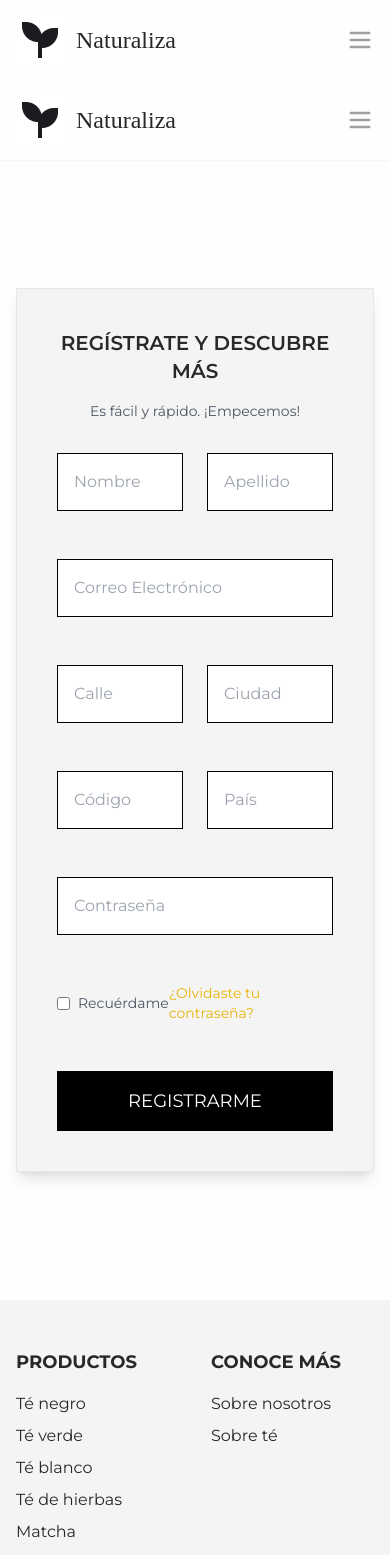
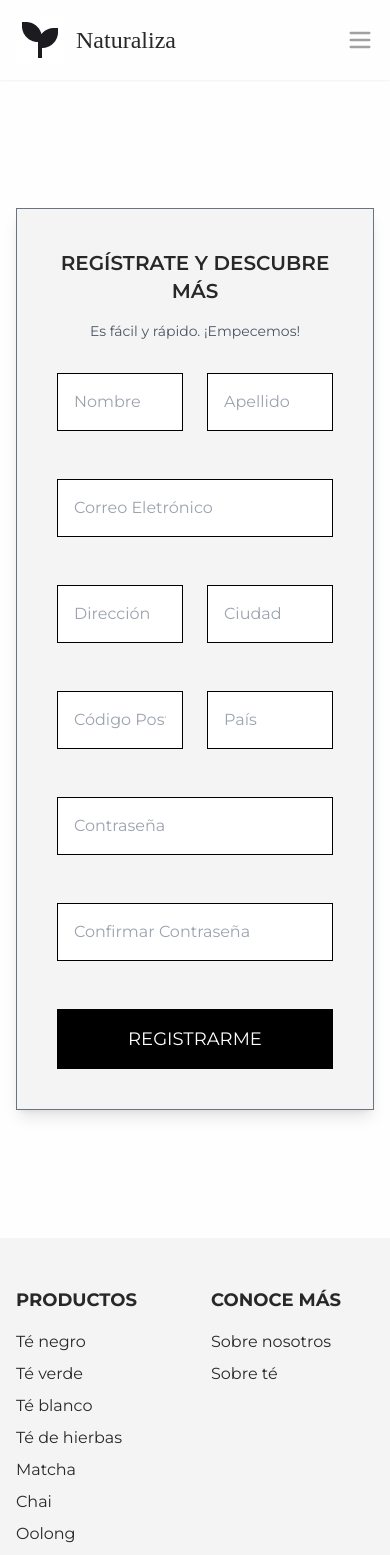
Before and after one commit to yeniffer8a/naturaliza, a React (Vite) app in the folder client/: page /register in a window 390 px wide. Shown: the top 1555 px of the page. Built offline with nearby package versions, Linux system fonts and the light colour scheme; a web font is replaced by a local one.

Commit message:
Add register page

```diff
--- a/client/package.json
+++ b/client/package.json
@@ -18,7 +18,8 @@
     "react-dom": "^19.0.0",
     "react-hot-toast": "^2.5.1",
     "react-redux": "^9.2.0",
-    "react-router-dom": "^7.1.5"
+    "react-router-dom": "^7.1.5",
+    "zod": "^3.24.2"
   },
   "devDependencies": {
     "@eslint/js": "^9.19.0",
--- a/client/src/App.tsx
+++ b/client/src/App.tsx
@@ -1,11 +1,13 @@
 import { BrowserRouter as Router, Route, Routes } from "react-router-dom";
 import { Home } from "./pages/HomePage.tsx";
 import { Toaster } from "react-hot-toast";
-import Register from "./pages/Register.tsx";
+import { Register } from "./pages/Register.tsx";
 import { Login } from "./pages/LoginPage.tsx";
 import { ProductsPage } from "./pages/ProductList.tsx";
+
 import { Header } from "./components/Header.tsx";
 import { Footer } from "./components/Footer.tsx";
+//import { ProductDetail } from "./pages/ProductDetails.tsx";
 
 function App() {
   return (
@@ -18,7 +20,7 @@ function App() {
         <Route path="/login" element={<Login />} />
         <Route path="/" element={<Home />} />
         <Route path="/products" element={<ProductsPage />} />
-        {/* <Route path="/products/:code" element={<ProductDetailPage />} /> */}
+        {/* <Route path="/products/:code" element={<ProductDetail />} /> */}
       </Routes>
       <Footer />
     </Router>
--- a/client/src/pages/ProductList.tsx
+++ b/client/src/pages/ProductList.tsx
@@ -19,7 +19,7 @@ export function ProductsPage() {
   const { data: products, isLoading } = useGetProductsQuery();
   const breadcrumbItems = [
     { label: "INICIO", href: "/" },
-    { label: "PRODUCTOS", href: "/productos" },
+    { label: "PRODUCTOS", href: "/products" },
   ];
 
   const handleFilterChange = (
@@ -252,7 +252,7 @@ export function ProductsPage() {
         {isLoading ? (
           <div>Cargando productos...</div>
         ) : (
-          <div className="grid gap-2 sm:grid-cols-2 lg:grid-cols-3">
+          <div className="grid gap-2 sm:grid-cols-2 lg:grid-cols-3 w-full">
             {sortedProducts.map((product) => (
               <ProductCard key={product.code} product={product} />
             ))}
--- a/client/src/pages/Register.tsx
+++ b/client/src/pages/Register.tsx
@@ -1,142 +1,225 @@
+import { toast, Toaster } from "react-hot-toast";
+import { Loader2 } from "lucide-react";
+import { z } from "zod";
 import { useState } from "react";
-import { Header } from "../components/Header";
-import { Footer } from "../components/Footer";
+import { RegisterFormData } from "../types/auth";
+import { useRegisterMutation } from "../services/api";
+const registerSchema = z
+  .object({
+    firstName: z
+      .string()
+      .min(1, "El nombre debe tener al menos 1 caracter")
+      .max(50, "El nombre no puede exceder 50 caracteres"),
+    lastName: z
+      .string()
+      .min(1, "El apellido debe tener al menos 1 caracter")
+      .max(50, "El apellido no puede exceder 50 caracteres"),
+    email: z.string().email("El correo debe tener un formato válido"),
+    address: z
+      .string()
+      .min(1, "La dirección debe tener al menos 1 caracter")
+      .max(50, "La dirección no puede exceder 50 caracteres"),
+    country: z.string().min(1).max(50),
+    city: z.string().min(1).max(50),
+    postCode: z.string().min(1).max(50),
+    password: z
+      .string()
+      .min(8, "La contraseña debe tener al menos 8 caracteres")
+      .regex(
+        /^(?=.*[A-Z])(?=.*[a-z])(?=.*\d)(?=.*[@$!%*?&])[A-Za-z\d@$!%*?&]{8,50}$/,
+        "La contraseña debe tener al menos una mayúscula, una minúscula, un número y un carácter especial"
+      ),
+    confirmPassword: z.string(),
+  })
+  .refine((data) => data.password === data.confirmPassword, {
+    message: "Las contraseñas no coinciden",
+    path: ["confirmPassword"],
+  });
 
-const Register = () => {
-  const [formData, setFormData] = useState({
+export function Register() {
+  const [formData, setFormData] = useState<RegisterFormData>({
     firstName: "",
     lastName: "",
     email: "",
-    street: "",
+    address: "",
     city: "",
-    zipCode: "",
+    postCode: "",
     country: "",
     password: "",
+    confirmPassword: "",
   });
+
+  const [register, { isLoading }] = useRegisterMutation();
 
   const handleChange = (e: React.ChangeEvent<HTMLInputElement>) => {
     setFormData({ ...formData, [e.target.name]: e.target.value });
   };
 
-  const handleSubmit = (e: React.FormEvent) => {
+  const handleSubmit = async (e: React.FormEvent) => {
     e.preventDefault();
-    console.log("Form Data Submitted:", formData);
+
+    try {
+      // Validate form data
+      registerSchema.parse(formData);
+
+      // Call the register mutation
+      const result = await register(formData).unwrap();
+
+      toast.success(result.message || "Usuario registrado exitosamente");
+      // Clear form
+      setFormData({
+        firstName: "",
+        lastName: "",
+        email: "",
+        address: "",
+        city: "",
+        postCode: "",
+        country: "",
+        password: "",
+        confirmPassword: "",
+      });
+    } catch (error) {
+      if (error instanceof z.ZodError) {
+        error.errors.forEach((err) => {
+          toast.error(err.message);
+        });
+        // } else if (
+        //   "data" in error &&
+        //   typeof error.data === "object" &&
+        //   error.data &&
+        //   "message" in error.data
+        // ) {
+        //   toast.error(error.data.message as string);
+      } else {
+        toast.error("Error al registrar usuario");
+      }
+    }
   };
 
   return (
-    <>
-      <Header />
-
-      <div className="flex flex-col items-center justify-center min-h-screen py-32   px-4">
-        {/* Form Container */}
-        <div className="bg-[#F4F4F4] px-10 py-10 rounded-lg shadow-lg w-full  max-w-[566px] h-auto border border-gray-200">
-          <h2 className="text-xl font-semibold text-center  mb-4">
+    <div className="flex flex-col items-center justify-center min-h-screen py-32 px-4">
+      <Toaster position="top-right"></Toaster>
+      <div className="bg-backgroundVariant px-10 py-10 rounded-lg shadow-lg w-full max-w-[566px] h-auto border border-gray-500">
+        <h2 className="text-xl font-semibold text-center mb-4">
           REGÍSTRATE Y DESCUBRE MÁS
         </h2>
         <p className="text-center text-gray-600 mb-8 text-sm">
           Es fácil y rápido. ¡Empecemos!
         </p>
 
-          <form onSubmit={handleSubmit} className="space-y-12 ">
-            {/* First Name & Last Name */}
-            <div className="grid grid-cols-2 gap-6 ">
+        <form onSubmit={handleSubmit} className="space-y-12">
+          <div className="grid grid-cols-2 gap-6">
             <input
               type="text"
               name="firstName"
               placeholder="Nombre"
               className="input-field"
+              value={formData.firstName}
               onChange={handleChange}
               required
             />
+
             <input
               type="text"
               name="lastName"
               placeholder="Apellido"
               className="input-field"
+              value={formData.lastName}
               onChange={handleChange}
               required
             />
           </div>
 
-            {/* Email */}
           <input
             type="email"
             name="email"
-              placeholder="Correo Electrónico"
+            placeholder="Correo Eletrónico"
             className="input-field"
+            value={formData.email}
             onChange={handleChange}
             required
           />
 
-            {/* Street & City */}
           <div className="grid grid-cols-2 gap-6">
             <input
               type="text"
-                name="street"
-                placeholder="Calle"
+              name="address"
+              placeholder="Dirección"
               className="input-field"
+              value={formData.address}
               onChange={handleChange}
               required
             />
+
             <input
               type="text"
               name="city"
               placeholder="Ciudad"
               className="input-field"
+              value={formData.city}
               onChange={handleChange}
               required
             />
           </div>
 
-            {/* Zip Code & Country */}
           <div className="grid grid-cols-2 gap-6">
             <input
               type="text"
-                name="zipCode"
-                placeholder="Código"
+              name="postCode"
+              placeholder="Código Postal"
               className="input-field"
+              value={formData.postCode}
               onChange={handleChange}
               required
             />
+
             <input
               type="text"
               name="country"
               placeholder="País"
               className="input-field"
+              value={formData.country}
               onChange={handleChange}
               required
             />
           </div>
 
-            {/* Password */}
           <input
             type="password"
             name="password"
             placeholder="Contraseña"
             className="input-field"
+            value={formData.password}
             onChange={handleChange}
             required
           />
 
-            {/* Remember Me & Forgot Password */}
-            <div className="flex items-center justify-between text-sm text-gray-600">
-              <label className="flex items-center">
-                <input type="checkbox" className="mr-2" />
-                Recuérdame
-              </label>
-              <a href="#" className="text-yellow-500">¿Olvidaste tu contraseña?</a>
-            </div>
+          <input
+            type="password"
+            name="confirmPassword"
+            placeholder="Confirmar Contraseña"
+            className="input-field"
+            value={formData.confirmPassword}
+            onChange={handleChange}
+            required
+          />
 
-            {/* Submit Button */}
-            <button type="submit" className="w-full bg-black text-white py-4 rounded-md text-lg">
-              REGISTRARME
+          <button
+            type="submit"
+            disabled={isLoading}
+            className="w-full bg-onSecondary text-onPrimary py-4 rounded-md text-lg flex items-center justify-center disabled:opacity-50"
+          >
+            {isLoading ? (
+              <>
+                <Loader2 className="mr-2 h-4 w-4 animate-spin" />
+                Registrando...
+              </>
+            ) : (
+              "REGISTRARME"
+            )}
           </button>
         </form>
       </div>
     </div>
-
-      <Footer />
-    </>
   );
-};
-export default Register;
+}
--- a/client/src/services/api.ts
+++ b/client/src/services/api.ts
@@ -25,7 +25,11 @@ import {
   fetchBaseQuery,
   FetchBaseQueryError,
 } from "@reduxjs/toolkit/query/react";
-import type { LoginRequest, LoginResponse } from "../types/auth";
+import type {
+  LoginRequest,
+  LoginResponse,
+  RegisterFormData,
+} from "../types/auth";
 import type { Product, ProductFilters } from "../types/product";
 
 // interface ApiResponse<T> {
@@ -60,6 +64,7 @@ export const api = createApi({
     },
   }),
   tagTypes: ["Product"], // Para invalidación de caché
+
   endpoints: (builder) => ({
     login: builder.mutation<LoginResponse, LoginRequest>({
       query: (credentials) => ({
@@ -74,6 +79,14 @@ export const api = createApi({
           message: "Error de autenticación",
         };
       },
+    }),
+
+    register: builder.mutation<{ message: string }, RegisterFormData>({
+      query: (userData) => ({
+        url: "api/users",
+        method: "POST",
+        body: userData,
+      }),
     }),
 
     getProducts: builder.query<Product[], void>({
@@ -157,10 +170,11 @@ export const api = createApi({
 });
 
 export const {
+  useLoginMutation,
+  useRegisterMutation,
   useGetProductsQuery,
   useGetProductByCodeQuery,
   useGetProductsByFiltersQuery,
-  useLoginMutation,
   useCreateProductMutation,
   useUpdateProductMutation,
   useDeleteProductMutation,
```
Also changed, not shown: client/src/types/auth.ts (+12 -0 lines), 1 other file (tests, documents, lock files or other folders). Lines whose indentation alone changed are shown as unchanged.
